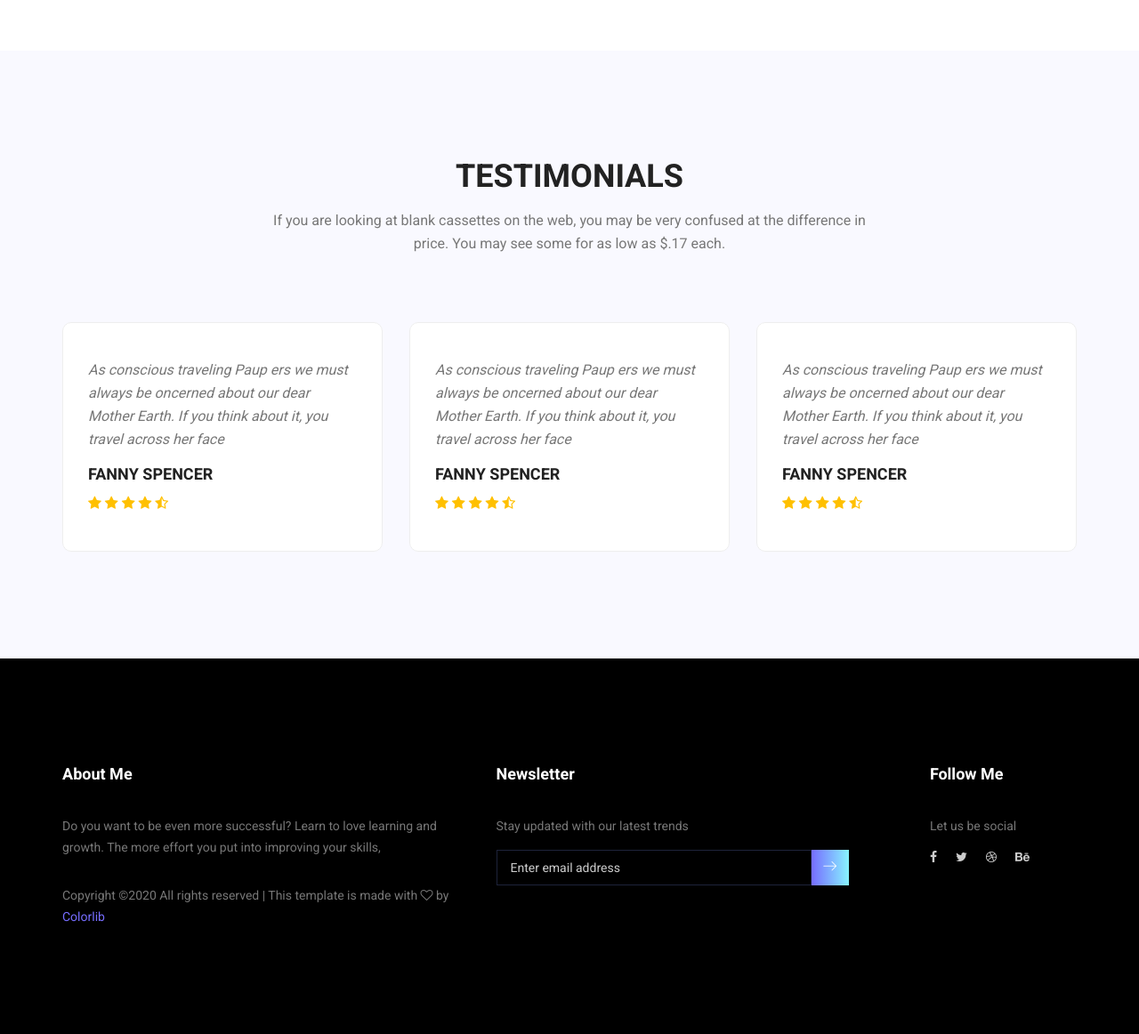
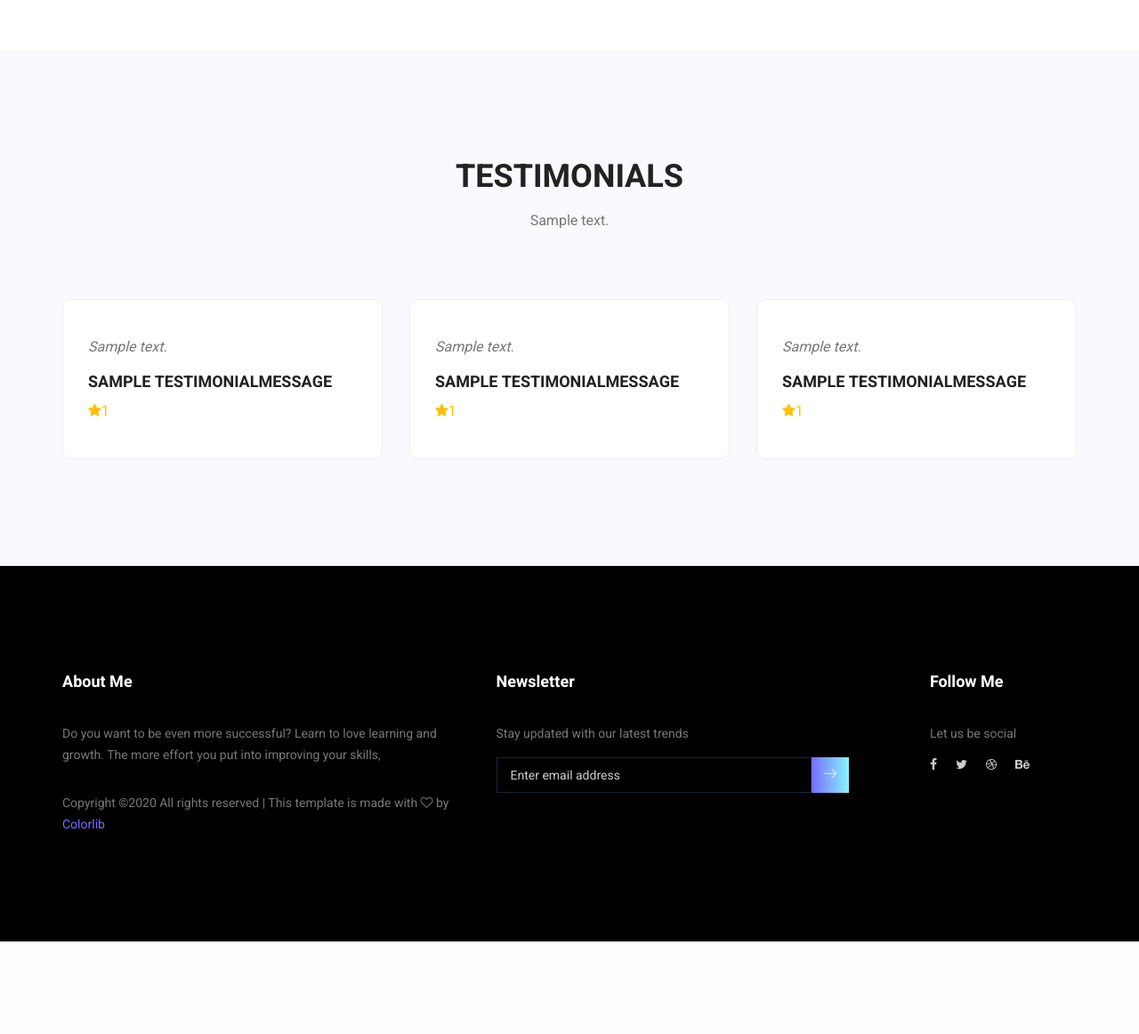
Before and after one commit to Asheshshrestha/mysite, a Django app: page / in a window 1280 px wide. Shown: the part 3654-4816 px from the top of the page at 89% size. After the commit the page ends 4712 px from the top, so only its background shows below. Run offline with Django 3.2, Linux system fonts and the light colour scheme; tables that the repository leaves empty hold one stand-in row (values such as "Sample post"); grey boxes marked "Sample" are stand-in pictures; some libraries are stand-ins or nearby versions.

Commit message:
testimonials model added

```diff
--- a/mywebsite/mydata/admin.py
+++ b/mywebsite/mydata/admin.py
@@ -6,7 +6,9 @@ from mydata.models import (PersonalData,
                             Experience,
                             Education,
                             OfferToClient,
-                            Offers)
+                            Offers,
+                            TestimonialMessage,
+                            Testimonials)
 # Register your models here.
 
 admin.site.register(PersonalData)
@@ -17,3 +19,5 @@ admin.site.register(Experience)
 admin.site.register(Education)
 admin.site.register(Offers)
 admin.site.register(OfferToClient)
+admin.site.register(Testimonials)
+admin.site.register(TestimonialMessage)
--- a/mywebsite/mydata/models.py
+++ b/mywebsite/mydata/models.py
@@ -82,3 +82,15 @@ class OfferToClient(models.Model):
     heading = models.CharField(max_length=100,null=True)
     sub_desc = models.CharField(max_length=300,null=True)
     offers = models.ManyToManyField(Offers)
+
+class TestimonialMessage(models.Model):
+
+    star_choice = (('1','1'),('2','2'),('3','3'),('4','4'),('5','5'))
+    message = models.CharField(max_length=1000,null=True)
+    name = models.CharField(max_length=50,null=True)
+    stars = models.CharField(max_length=1,choices=star_choice)
+
+class Testimonials(models.Model):
+
+    sub_desc = models.CharField(max_length=500,null=True)
+    testimonials = models.ManyToManyField(TestimonialMessage)
--- a/mywebsite/mysite/views.py
+++ b/mywebsite/mysite/views.py
@@ -4,7 +4,8 @@ from mydata.models import (PersonalData,
                             AboutMyself,
                             Experience,
                             Education,
-                            OfferToClient)
+                            OfferToClient,
+                            Testimonials)
 # Create your views here.
 
 def home(request):
@@ -16,21 +17,27 @@ def home(request):
     experience_data = Experience.objects.all().order_by('-start_date')
     offer_to_clients = OfferToClient.objects.first()
     project_list = ProjectName.objects.all()[:6]
+    testimonials = Testimonials.objects.first()
     context = {
                 'projects':project_list,
                 'profile':prof_data,
                 'about' : about_data,
                 'experience':experience_data,
                 'education':education_data,
-                'offer':offer_to_clients
+                'offer':offer_to_clients,
+                'testimonials':testimonials
                 }
     return render(request,template_name,context=context)
 
 def aboutus(request):
     template_name = "pages/about_us/about-us.html"
     prof_data = PersonalData.objects.first()
+    about_data = AboutMyself.objects.first()
+    testimonials = Testimonials.objects.first()
     context = {
-                'profile':prof_data
+                'profile':prof_data,
+                'about' : about_data,
+                 'testimonials':testimonials
     }
     return render(request,template_name,context=context)
 
@@ -44,7 +51,13 @@ def contactus(request):
 
 def services(request):
     template_name = "pages/services/services.html"
-    return render(request,template_name)
+    offer_to_clients = OfferToClient.objects.first()
+    testimonials = Testimonials.objects.first
+    context = {
+                'offer':offer_to_clients,
+                'testimonials':testimonials
+                }
+    return render(request,template_name,context=context)
 
 def single_blog(request):
     template_name = "single-blog.html"
--- a/mywebsite/templates/pages/index/slices/testimonials.html
+++ b/mywebsite/templates/pages/index/slices/testimonials.html
@@ -4,43 +4,19 @@
         	<div class="container">
         		<div class="main_title">
         			<h2>Testimonials</h2>
-        			<p>If you are looking at blank cassettes on the web, you may be very confused at the difference in price. You may see some for as low as $.17 each.</p>
+        			<p>{{ testimonials.sub_desc }}</p>
         		</div>
         		<div class="testi_inner">
 					<div class="testi_slider owl-carousel">
+					{% for testimonial in testimonials.testimonials.all %}
 						<div class="item">
 							<div class="testi_item">
-								<p>As conscious traveling Paup ers we must always be oncerned about our dear Mother Earth. If you think about it, you travel across her face</p>
-								<h4>Fanny Spencer</h4>
-								<a href="#"><i class="fa fa-star"></i></a>
-								<a href="#"><i class="fa fa-star"></i></a>
-								<a href="#"><i class="fa fa-star"></i></a>
-								<a href="#"><i class="fa fa-star"></i></a>
-								<a href="#"><i class="fa fa-star-half-o"></i></a>
+								<p>{{ testimonial.message }}</p>
+								<h4>{{ testimonial.name }}</h4>
+								<a href="#"><i class="fa fa-star"></i>{{ testimonial.stars }}</a>
 							</div>
 						</div>
-						<div class="item">
-							<div class="testi_item">
-								<p>As conscious traveling Paup ers we must always be oncerned about our dear Mother Earth. If you think about it, you travel across her face</p>
-								<h4>Fanny Spencer</h4>
-								<a href="#"><i class="fa fa-star"></i></a>
-								<a href="#"><i class="fa fa-star"></i></a>
-								<a href="#"><i class="fa fa-star"></i></a>
-								<a href="#"><i class="fa fa-star"></i></a>
-								<a href="#"><i class="fa fa-star-half-o"></i></a>
-							</div>
-						</div>
-						<div class="item">
-							<div class="testi_item">
-								<p>As conscious traveling Paup ers we must always be oncerned about our dear Mother Earth. If you think about it, you travel across her face</p>
-								<h4>Fanny Spencer</h4>
-								<a href="#"><i class="fa fa-star"></i></a>
-								<a href="#"><i class="fa fa-star"></i></a>
-								<a href="#"><i class="fa fa-star"></i></a>
-								<a href="#"><i class="fa fa-star"></i></a>
-								<a href="#"><i class="fa fa-star-half-o"></i></a>
-							</div>
-						</div>
+					{% endfor %}
 					</div>
         		</div>
         	</div>
```
